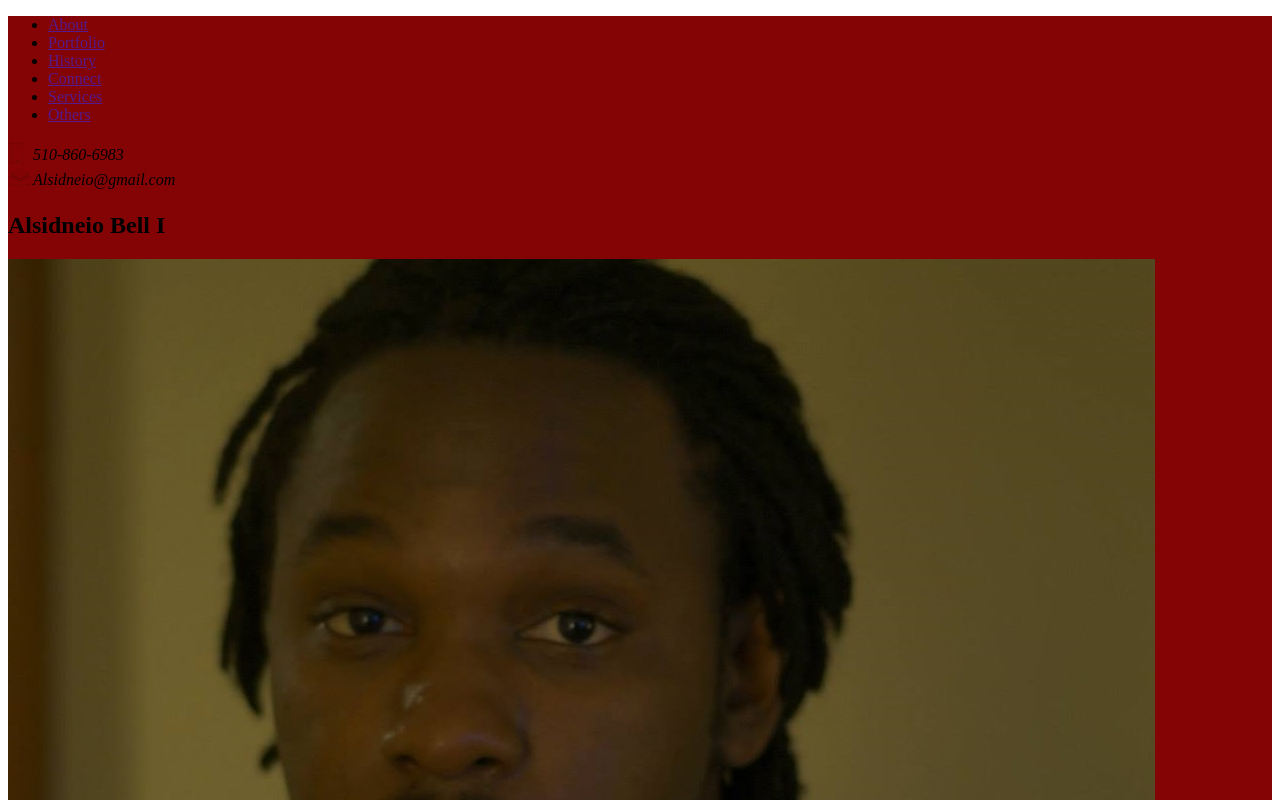
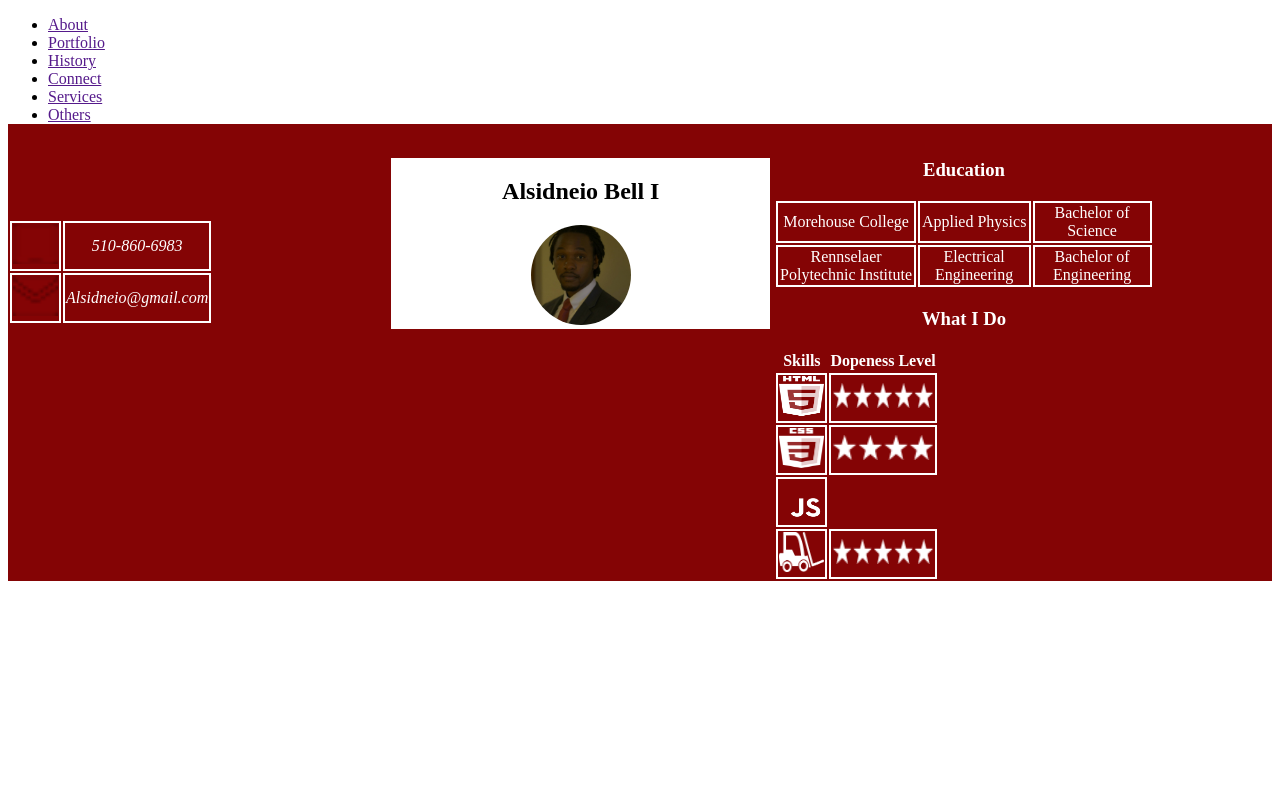
Before and after one commit to alsidneio/alsidneio.github.io, a plain HTML site: page index.html in a window 1280 px wide. Shown: the top 800 px of the page. Drawn offline with Linux system fonts and the light colour scheme.

Commit message:
getting ready to push

```diff
--- a/css/stylesheet.css
+++ b/css/stylesheet.css
@@ -1,4 +1,40 @@
 
+.header-container{
+  background-color: #FFF;
+}
 .body-container{
   background-color: #840405;
 }
+table img{
+  height:40px;
+  width: 45px;
+}
+
+tr{
+  color: #FFF;
+
+}
+td{
+  border:2px solid #FFF;
+    margin-left: 5px;
+}
+h3{
+  color:#FFF;
+}
+.headshot img{
+  border-radius: 50%;
+  height:100px;
+  width: 100px;
+}
+.contact, .info, .credentials{
+  display:inline-block;
+  width:30%;
+  text-align: center;
+}
+.info{
+  background-color: #FFF;
+}
+.forklift{
+  height: 25px;
+  width: 100px;
+}
--- a/index.html
+++ b/index.html
@@ -41,6 +41,22 @@
             <img src="img/headshot 2.jpg" alt="Headshot">
           </div>
         </div>
+        <div class="credentials">
+          <div class="Education">
+            <h3>Education</h3>
+            <table>
+              <tr>
+                <td>Morehouse College</td>
+                <td>Applied Physics</td>
+                <td>Bachelor of Science</td>
+              </tr>
+              <tr>
+                <td>Rennselaer Polytechnic Institute</td>
+                <td>Electrical Engineering</td>
+                <td>Bachelor of Engineering</td>
+              </tr>
+            </table>
+          </div>
           <div class="skills">
             <h3>What I Do</h3>
             <table>
@@ -49,11 +65,24 @@
                 <th>Dopeness Level</th>
               </tr>
               <tr>
-              <td><img src="img/html5-white.png"</td>
+                <td><img src="img/html5-white.png"></td>
+                <td><img class="forklift" src="img/5star.png">
+              </tr>
+              <tr>
+                <td><img src="img/css3-white.png"></td>
+                <td><img class="forklift" src="img/4star.png"></td>
+              </tr>
+              <tr>
+                <td><img src="img/js-white.png"></td>
+              </tr>
+              <tr>
+                <td><img src="img/forklift.png"></td>
+                <td><img class="forklift" src="img/5star.png"></td>
               </tr>
             </table>
           </div>
         </div>
       </div>
+    </div>
   </body>
 </html>
```
Also changed, not shown: img/4star.png (added), img/5star.png (added), img/CSS3_logo_and_wordmark.svg, img/JavaScript_logo.svg (added), img/css3-white.png (added), img/forklift.png (added), img/forklift.svg (added), img/html5-white.svg, img/javascript.png (added), img/js-white.png (added), 2 other files. Lines whose indentation alone changed are shown as unchanged.
